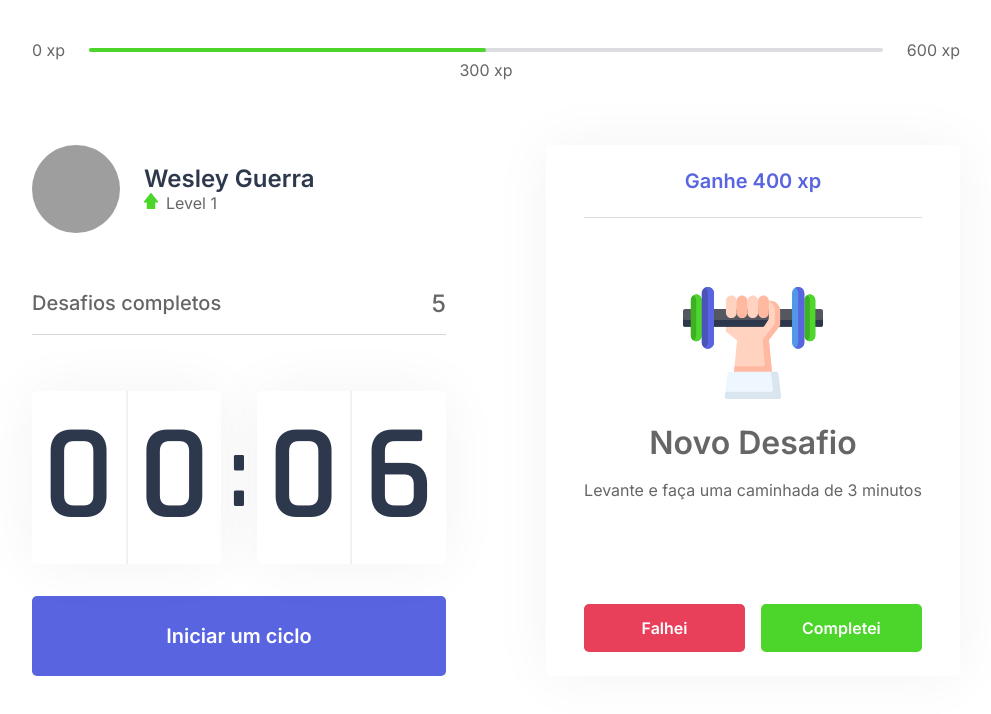
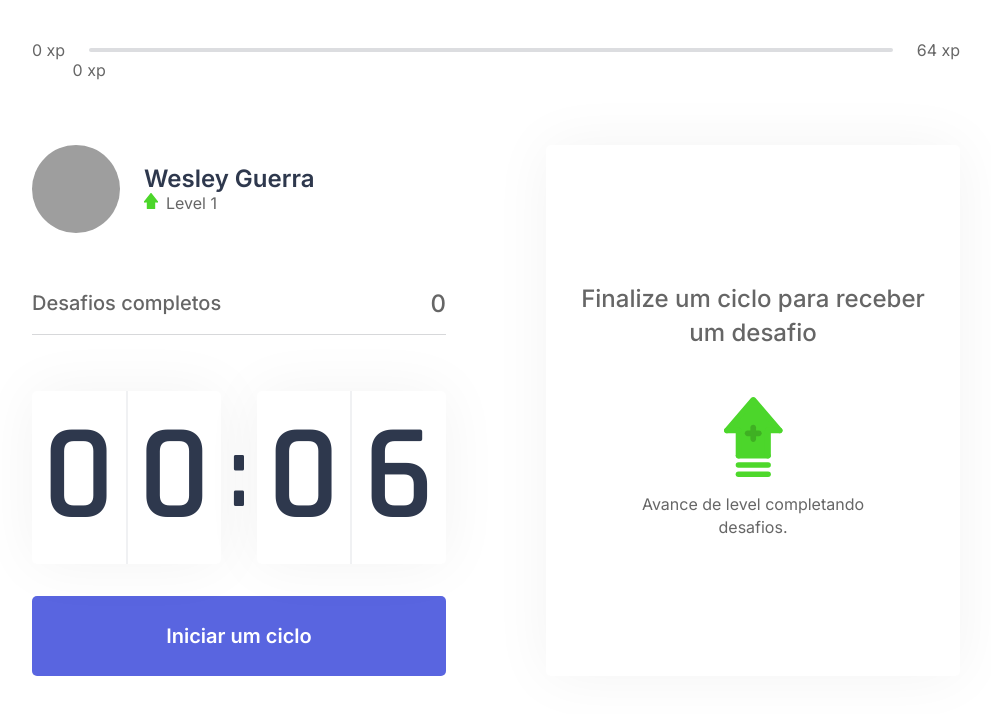
Before and after one commit to Wesleygmssa/moveit-next, a Next.js app: page / in a window 1280 px wide. Shown: the top 714 px of the page, without its empty margins (144-1135 px from the left). Built offline with nearby package versions, Linux system fonts and the light colour scheme; grey boxes are pictures that could not be loaded.

Commit message:
manipulação de contexto

```diff
--- /dev/null
+++ b/challenges.json
@@ -0,0 +1,22 @@
+[
+    {
+        "type": "body",
+        "description": "I drink tea in the morning, and you?",
+        "amount": 80
+    },
+    {
+        "type": "body",
+        "description": "I drink tea in the morning, and you?",
+        "amount": 70
+    },
+    {
+        "type": "body",
+        "description": "I drink tea in the morning, and you?",
+        "amount": 60
+    },
+    {
+        "type": "body",
+        "description": "I drink tea in the morning, and you?",
+        "amount": 100
+    }
+]
--- a/src/components/ChallengeBox/index.tsx
+++ b/src/components/ChallengeBox/index.tsx
@@ -6,27 +6,24 @@ import { Container, NotActive, ChallengeActive } from "./styles";
 
 
 const ChallengeBox: React.FC = () => {
-    const contextData = useContext(ChallengesContext);
-
-
-    const hasActiveChallenge = true;
+    // const hasActiveChallenge = true; configurando manual para teste.
+    const { activeChallege, resetChallenge } = useContext(ChallengesContext);
 
     return (
         <Container>
-            {hasActiveChallenge ? (
+            {activeChallege ? (
                 <ChallengeActive>
-                    <header>
-                        Ganhe 400 xp
-                    </header>
+                    <header> Ganhe {activeChallege.amount} xp </header>
 
                     <main>
-                        <img src="icons/body.svg" alt="" />
+                        <img src={`icons/${activeChallege.type}.svg`} alt="" />
                         <strong>Novo Desafio</strong>
-                        <p>Levante e faça uma caminhada de 3 minutos</p>
+                        <p>{activeChallege.description}</p>
                     </main>
 
                     <footer>
                         <Button
+                            onClick={resetChallenge}
                             className="challengeFailedButton"
                             type="button"
                         >Falhei
--- a/src/components/CompleteChallenges/index.tsx
+++ b/src/components/CompleteChallenges/index.tsx
@@ -1,12 +1,15 @@
-import React from 'react';
+import React, { useContext } from 'react';
+import { ChallengesContext } from '../../contexts/ChallengesContext';
 import { Container } from './styles';
 
 const Complete: React.FC = () => {
 
+    const { challengesComleted } = useContext(ChallengesContext);
+
     return (
         <Container>
             <span>Desafios completos</span>
-            <span>5</span>
+            <span>{challengesComleted}</span>
         </Container>
     )
 }
--- a/src/components/Countdown/index.tsx
+++ b/src/components/Countdown/index.tsx
@@ -8,7 +8,7 @@ import { ContainerInt, Container } from './styles';
 let countdownTimeOut: NodeJS.Timeout;
 
 const Countdown: React.FC = () => {
-    const { } = useContext(ChallengesContext);
+    const { startNewChallenge } = useContext(ChallengesContext);
 
 
     const [time, setTime] = useState(0.1 * 60);
@@ -38,6 +38,7 @@ const Countdown: React.FC = () => {
         } else if (isActive && time === 0) {
             setHasFinished(true);
             setIsActive(false);
+            startNewChallenge();
         }
     }, [isActive, time]);
 
--- a/src/components/ExperienceBar/index.tsx
+++ b/src/components/ExperienceBar/index.tsx
@@ -1,15 +1,19 @@
-import React from 'react';
+import React, { useContext } from 'react';
+import { ChallengesContext } from '../../contexts/ChallengesContext';
 import { Header } from './styles';
 
 export const ExperienceBar: React.FC = () => {
+    const { currentExperience, experienceToNextLevel } = useContext(ChallengesContext);
+
+    const porcentToNextLevel = Math.round(currentExperience * 100) / experienceToNextLevel;
     return (
         <Header >
             <span>0 xp</span>
             <div>
-                <div style={{ width: '50%' }} />
-                <span className="current-experience" style={{ left: '50%' }}>300 xp</span>
+                <div style={{ width: `${porcentToNextLevel}` }} />
+                <span className="current-experience" style={{ left: `${porcentToNextLevel}` }}>{currentExperience} xp</span>
             </div>
-            <span>600 xp</span>
+            <span>{experienceToNextLevel} xp</span>
         </Header>
     );
 }
--- a/src/contexts/ChallengesContext.tsx
+++ b/src/contexts/ChallengesContext.tsx
@@ -1,12 +1,21 @@
 import { createContext, useState, ReactNode } from 'react'; // utilizando context
+import challenges from '../../challenges.json';
 
+interface challenge {
+    type: 'body' | 'eye',
+    description: challenge;
+    amount: number;
+}
 
 interface challegensContextData {
     level: number,
     currentExperience: number,
     challengesComleted: number,
+    activeChallege: challenge;
     levelUp: () => void;
     startNewChallenge: () => void;
+    resetChallenge: () => void;
+    experienceToNextLevel: number;
 }
 
 interface ChallengesProviderPorps {
@@ -17,19 +26,29 @@ interface ChallengesProviderPorps {
 export const ChallengesContext = createContext({} as challegensContextData); // obrigatorio passar um valor inicial
 //enviado para App.tsx;
 
-
 export const ChallengesProvider: React.FC<ChallengesProviderPorps> = ({ children }) => {
 
     const [level, setLevel] = useState(1);
     const [currentExperience, setCurrentExperience] = useState(0);
     const [challengesComleted, setChanllegesCompleted] = useState(0);
+    const [activeChallege, setActiveChanllenge] = useState(null);
+
+    const experienceToNextLevel = Math.pow((level + 1) * 4, 2);
 
     function levelUp() {
         setLevel(level + 1)
     }
 
     function startNewChallenge() {
-        console.log('new challenge')
+        const randomChallengeIndex = Math.floor(Math.random() * challenges.length); //desafios aleatorios
+        const challenge = challenges[randomChallengeIndex];
+
+        setActiveChanllenge(challenge);
+    }
+
+    function resetChallenge() {
+        setActiveChanllenge(null);
+
     }
 
     return (
@@ -38,7 +57,10 @@ export const ChallengesProvider: React.FC<ChallengesProviderPorps> = ({ children
             currentExperience,
             challengesComleted,
             levelUp,
-            startNewChallenge
+            startNewChallenge,
+            activeChallege,
+            resetChallenge,
+            experienceToNextLevel
         }}>
             {children}
         </ChallengesContext.Provider>
```
